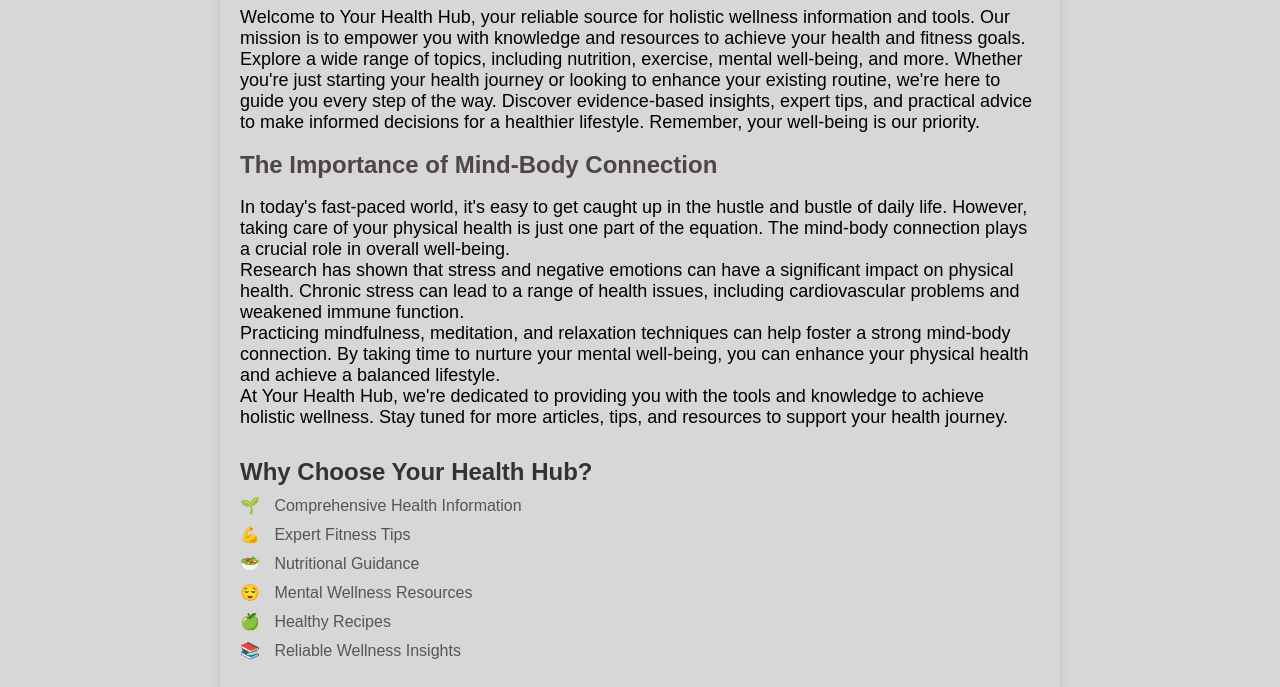
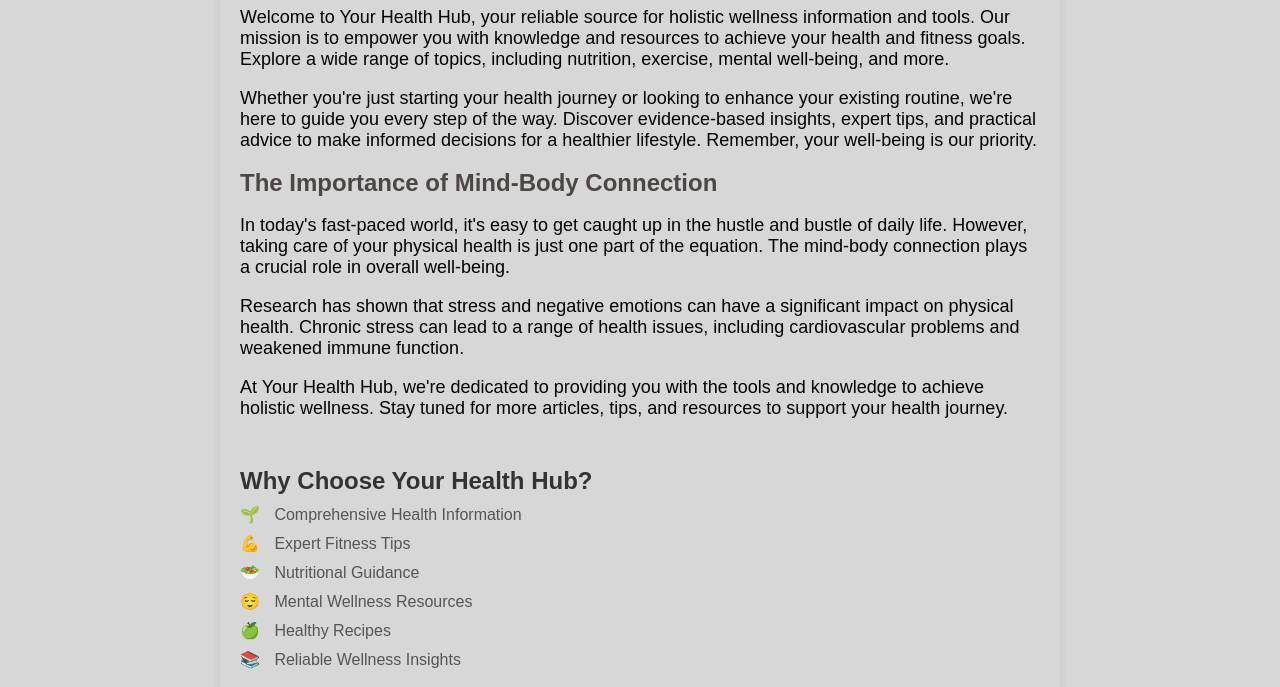
Before and after one commit to GurdevSingh02/YourHealthHub, a plain HTML site: page index.html in a window 1280 px wide. Shown: the part 103-790 px from the top of the page. Drawn offline with Linux system fonts and the light colour scheme.

Commit message:
Update index.html

```diff
--- a/index.html
+++ b/index.html
@@ -38,7 +38,8 @@
               wellness information and tools. Our mission is to empower you with
               knowledge and resources to achieve your health and fitness goals.
               Explore a wide range of topics, including nutrition, exercise,
-              mental well-being, and more. Whether you're just starting your
+              mental well-being, and more.</p> <br>
+            <p class = "index-para" >Whether you're just starting your
               health journey or looking to enhance your existing routine, we're
               here to guide you every step of the way. Discover evidence-based
               insights, expert tips, and practical advice to make informed
@@ -55,25 +56,20 @@
                 hustle and bustle of daily life. However, taking care of your
                 physical health is just one part of the equation. The mind-body
                 connection plays a crucial role in overall well-being.
-              </p>
+              </p><br>
               <p class="index-para">
                 Research has shown that stress and negative emotions can have a
                 significant impact on physical health. Chronic stress can lead
                 to a range of health issues, including cardiovascular problems
                 and weakened immune function.
-              </p>
-              <p class="index-para">
-                Practicing mindfulness, meditation, and relaxation techniques
-                can help foster a strong mind-body connection. By taking time to
-                nurture your mental well-being, you can enhance your physical
-                health and achieve a balanced lifestyle.
-              </p>
+              </p><br>
+
               <p class="index-para">
                 At Your Health Hub, we're dedicated to providing you with the
                 tools and knowledge to achieve holistic wellness. Stay tuned for
                 more articles, tips, and resources to support your health
                 journey.
-              </p>
+              </p><br>
             </div>
 
             <!-- Benefits div -->
```
